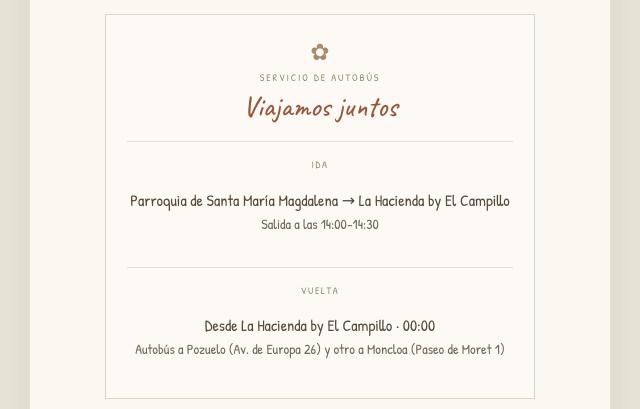
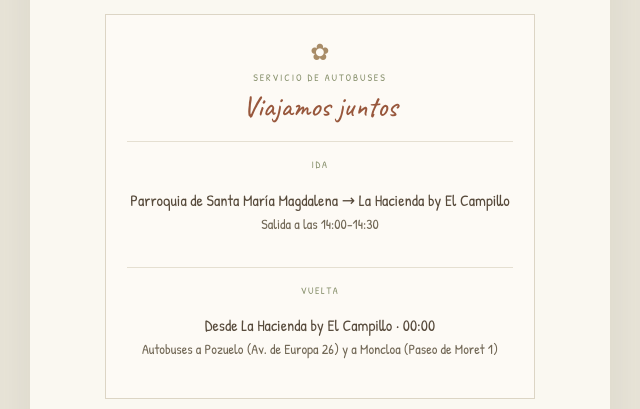
Before and after one commit to sulivan22/CYA, a website: page dist/como-llegar.html in a window 1280 px wide. Shown: the part 1175-1584 px from the top of the page, 320-960 px from the left. Drawn offline with Linux system fonts and the light colour scheme.

Commit message:
Update bus service labels in como-llegar.html

```diff
--- a/dist/como-llegar.html
+++ b/dist/como-llegar.html
@@ -45,7 +45,7 @@
     </div>
 <section class="bus-schedule" style="text-align: center;">
   <span class="card-flower" aria-hidden="true">✿</span>
-  <p class="card-label">SERVICIO DE AUTOBÚS</p>
+  <p class="card-label">SERVICIO DE AUTOBUSES</p>
   <h2>Viajamos juntos</h2>
 
   <div class="bus-route" style="display: flex; flex-direction: column; align-items: center; justify-content: center; text-align: center; margin-bottom: 1.25rem;">
@@ -60,7 +60,7 @@
     <span class="route-tag" style="margin-bottom: 0.35rem;">VUELTA</span>
     <div style="display: flex; flex-direction: column; align-items: center;">
       <strong>Desde La Hacienda by El Campillo · 00:00</strong>
-      <span>Autobús a Pozuelo (Av. de Europa 26) y otro a Moncloa (Paseo de Moret 1)</span>
+      <span>Autobuses a Pozuelo (Av. de Europa 26) y a Moncloa (Paseo de Moret 1)</span>
     </div>
   </div>
 </section>
```
